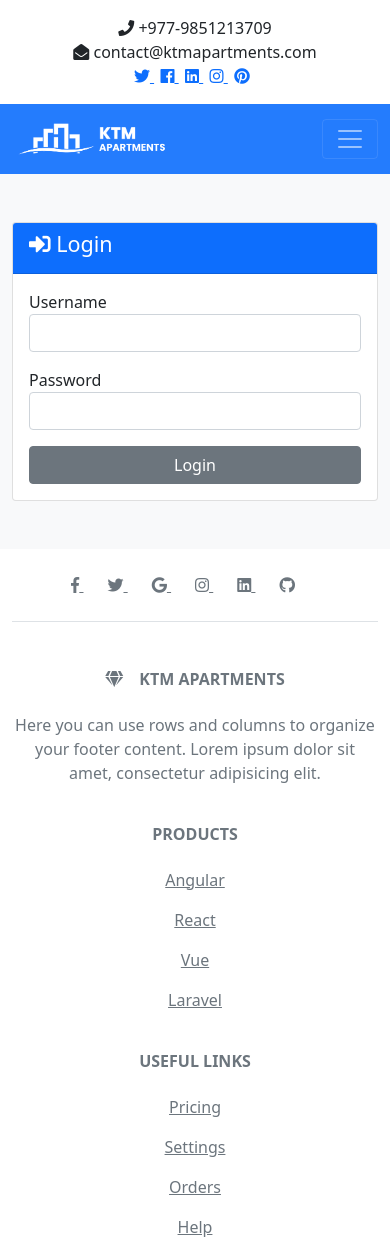
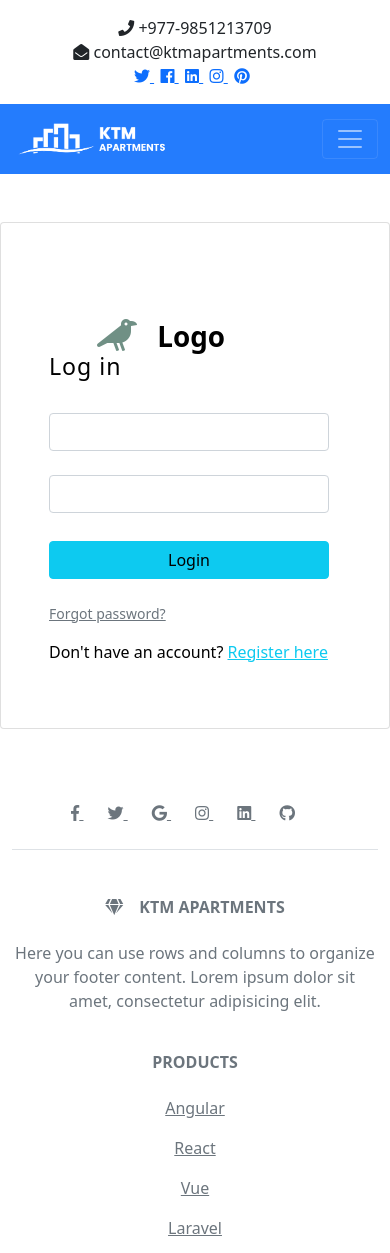
Before and after one commit to rowansiwakoti/property, a Django app: page /accounts/login in a window 390 px wide. Shown: the top 1253 px of the page. Run offline with Django 3.2, Linux system fonts and the light colour scheme; some libraries are stand-ins or nearby versions.

Commit message:
Login page refactor

```diff
--- a/accounts/views.py
+++ b/accounts/views.py
@@ -10,33 +10,28 @@ def register(request):
         # Get form values
         first_name = request.POST['first_name']
         last_name = request.POST['last_name']
-        username = request.POST['username']
         email = request.POST['email']
+        phone = request.POST['phone']
         password = request.POST['password']
         password2 = request.POST['password2']
 
         # Check if passwords match
         if password == password2:
-            # Check is username being used
-            if User.objects.filter(username=username).exists(): #The username on the left of the equal sign is the field in DB
-                messages.error(request, 'This username already exists')
+            if User.objects.filter(email=email).exists(): #The username on the left of the equal sign is the field in DB
+                messages.error(request, 'This email already exists')
                 return redirect('register')
             else:
-                if User.objects.filter(email=email).exists(): #The username on the left of the equal sign is the field in DB
-                    messages.error(request, 'This email already exists')
-                    return redirect('register')
-                else:
-                    # Register successfully
-                    user= User.objects.create_user(username=username,password=password,email=email,first_name=first_name,last_name=last_name)
+                # Register successfully
+                user= User.objects.create_user(username=email,password=password,email=email,phone=phone,first_name=first_name,last_name=last_name)
 
-                    # Login after registration
-                    # auth.login(request.user)
-                    # messages.success(request,'You are now logged in')
-                    # return redirect('index')
+                # Login after registration
+                # auth.login(request.user)
+                # messages.success(request,'You are now logged in')
+                # return redirect('index')
 
-                    user.save()
-                    messages.success(request,'You are now registered. Please log in.')
-                    return redirect('login')
+                user.save()
+                messages.success(request,'You are now registered. Please log in.')
+                return redirect('login')
 
 
         else:
@@ -48,10 +43,10 @@ def register(request):
 def login(request):
     if request.method == 'POST': # Form submission
         # Login user
-        username = request.POST['username']
+        email = request.POST['email']
         password = request.POST['password']
 
-        user = auth.authenticate(username=username, password=password)
+        user = auth.authenticate(username=email, password=password)
 
         if user is not None:
             auth.login(request, user)
--- a/templates/accounts/login.html
+++ b/templates/accounts/login.html
@@ -4,37 +4,48 @@
 
 {% block content %}
 
-<section id="login" class="bg-light py-5">
-    <div class="container">
+
+<section >
+    <div class="container card p-5 my-5">
       <div class="row">
-            <div class="col-md-6 mx-auto">
-                <div class="card">
-                    <div class="card-header bg-primary text-white">
-                        <h4>
-                            <i class="fas fa-sign-in-alt"></i> Login</h4>
+        <div class="col-sm-6 text-black pe-4">
+
+          <div class="px-5 ms-xl-4">
+            <i class="fas fa-crow fa-2x me-3 pt-5 mt-xl-4" style="color: #709085;"></i>
+            <span class="h1 fw-bold mb-0">Logo</span>
           </div>
-                    <div class="card-body">
+
+          <div class="align-items-center">
+
             <!-- Alerts -->
             {% include 'partials/_alerts.html' %}
 
-                        <form action="{% url 'login' %}" method="POST">
-                            <!-- The method should be POST because the default is GET! -->
-                            {% csrf_token %}
-                            <!-- Prevent Cross Site Request Forgery -->
-                            <div class="mb-3">
-                                <label for="username">Username</label>
-                                <input type="text" name="username" class="form-control" required>
+            <form action="{% url 'login' %}" method="POST">{% csrf_token %}
+              <h3 class="fw-normal mb-3 pb-3" style="letter-spacing: 1px;">Log in</h3>
+
+              <div class="form-outline mb-4">
+                <input type="email" name="email" class="form-control" />
               </div>
 
-                            <div class="mb-3">
-                                <label for="password2">Password</label>
-                                <input type="password" name="password" class="form-control" required>
+              <div class="form-outline mb-4">
+                <input type="password" name="password" class="form-control" />
               </div>
 
-                            <input type="submit" value="Login" class="btn btn-secondary d-block w-100">
+              <div class="pt-1 mb-4">
+                <button class="btn btn-info btn-block w-100" type="submit">Login</button>
+              </div>
+
+              <p class="small pb-lg-2"><a class="text-muted" href="#!">Forgot password?</a></p>
+              <p>Don't have an account? <a href="{% url 'register' %}" class="link-info">Register here</a></p>
+
             </form>
+
           </div>
+
         </div>
+        <div class="col-sm-6 d-none ps-4 d-sm-block">
+          <img src="https://mdbcdn.b-cdn.net/img/Photos/new-templates/bootstrap-login-form/img3.webp"
+            alt="Login image" class="w-100 vh-100" style="object-fit: cover; object-position: left;">
         </div>
       </div>
     </div>
--- a/templates/partials/_footer.html
+++ b/templates/partials/_footer.html
@@ -1,9 +1,3 @@
-<!-- Footer -->
-<!-- <footer id="main-footer" class="py-4 bg-primary text-white text-center">
-        Copyright &copy;
-        <span class="year"></span> ktmapartments.com
-    </footer> -->
-
 <!-- Footer -->
 <footer class="text-center text-lg-start bg-white text-muted">
   <!-- Section: Social media -->
```
Also changed, not shown: templates/accounts/register.html (+11 -11 lines). Lines whose indentation alone changed are shown as unchanged.
